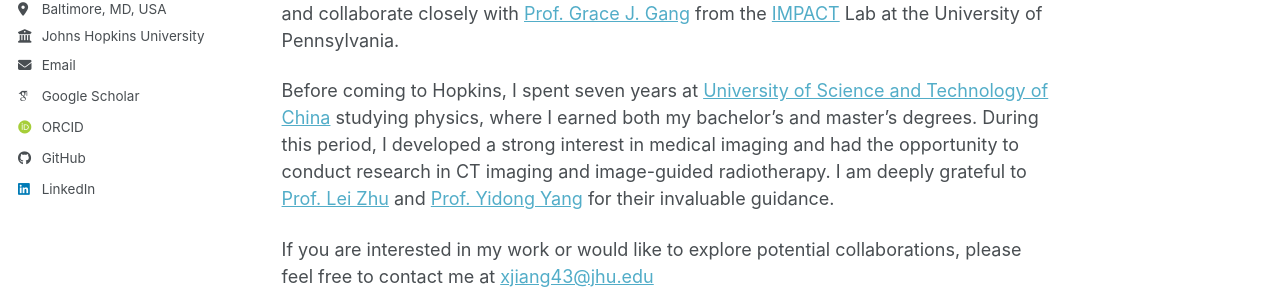
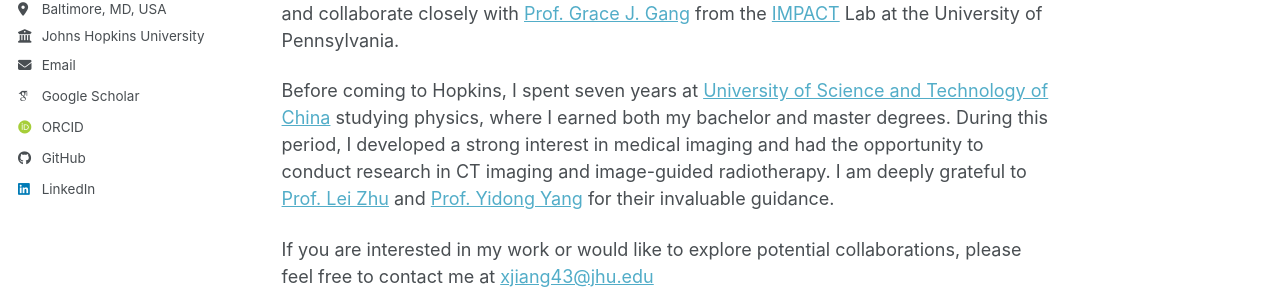
Before and after one commit to Xiao-Jiang-22/Xiao-Jiang-22.github.io, a Jekyll site: the page built from _pages/about.md, in a window 1280 px wide and 1008 px high. Shown: the part 377-677 px from the top of the window. Built offline with Jekyll 4.4.1, drawn with Linux system fonts in a browser that asks for light colours; some web fonts are replaced; a script bundle is joined from its source files by our own code; library files that are not in the unit come from our copies.

```diff
--- a/_pages/about.md
+++ b/_pages/about.md
@@ -13,7 +13,7 @@ I am a Ph.D. student in Biomedical Engineering at Johns Hopkins University. I am
 
 Currently, I conduct my research in the [AIAI](https://aiai.jhu.edu/) Lab at Johns Hopkins University, focusing on Spectral radiography, spectral CT/CBCT, physics-informed learning-based CT reconstruction, and motion compensation. I am supervised by [Prof. J. Webster Stayman](https://www.bme.jhu.edu/people/faculty/j-webster-stayman/) and collaborate closely with [Prof. Grace J. Gang](https://www.med.upenn.edu/apps/faculty/index.php/g275/p9660505) from the [IMPACT](https://www3.pennmedicine.org/departments-and-centers/department-of-radiology/radiology-research/labs-and-centers/quantitative/laboratory-for-imaging-physics-analysis-and-clinical-translation) Lab at the University of Pennsylvania.
 
-Before coming to Hopkins, I spent seven years at [University of Science and Technology of China](https://www.ustc.edu.cn/) studying physics, where I earned both my bachelor’s and master’s degrees. During this period, I developed a strong interest in medical imaging and had the opportunity to conduct research in CT imaging and image-guided radiotherapy. I am deeply grateful to [Prof. Lei Zhu](https://cn.linkedin.com/in/lei-zhu-5a06566b) and [Prof. Yidong Yang](https://fusep.ustc.edu.cn/2025/01/06/yidong-yang/) for their invaluable guidance.
+Before coming to Hopkins, I spent seven years at [University of Science and Technology of China](https://www.ustc.edu.cn/) studying physics, where I earned both my bachelor and master degrees. During this period, I developed a strong interest in medical imaging and had the opportunity to conduct research in CT imaging and image-guided radiotherapy. I am deeply grateful to [Prof. Lei Zhu](https://cn.linkedin.com/in/lei-zhu-5a06566b) and [Prof. Yidong Yang](https://fusep.ustc.edu.cn/2025/01/06/yidong-yang/) for their invaluable guidance.
 
 If you are interested in my work or would like to explore potential collaborations, please feel free to contact me at [xjiang43@jhu.edu](xjiang43@jhu.edu)
 
```
